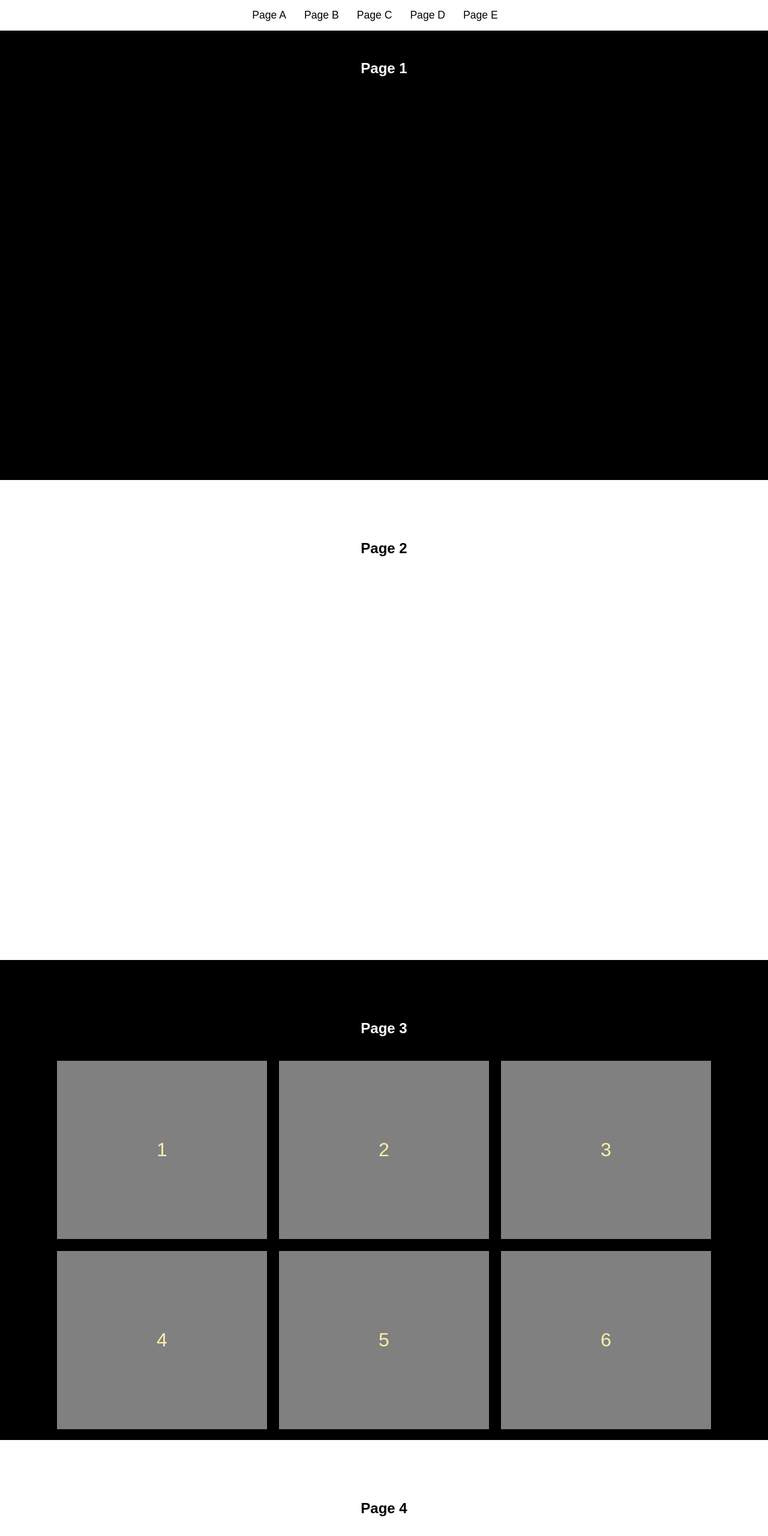
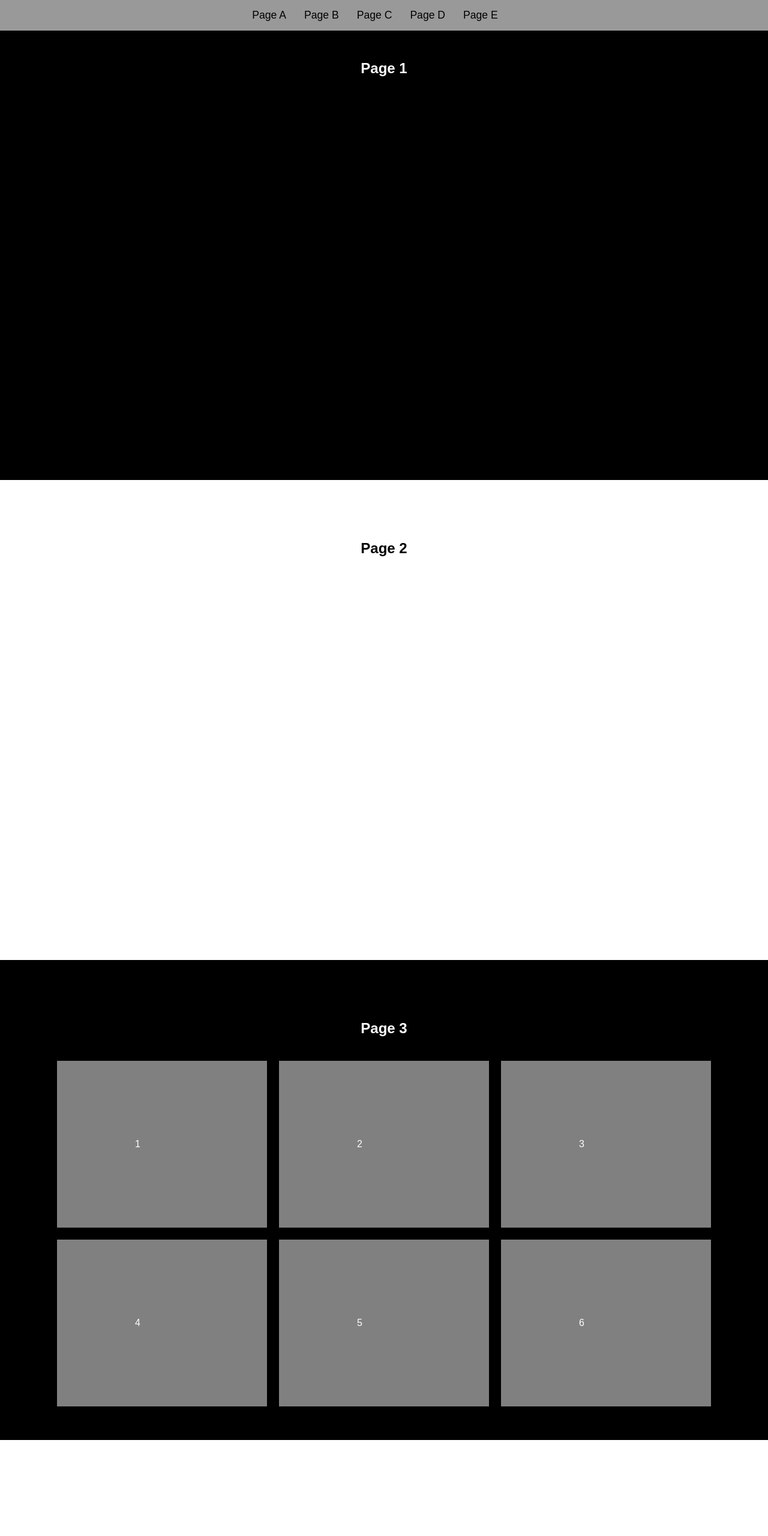
Before and after one commit to bethanyann/single_page_portfolio, a plain HTML site: page index.html in a window 1280 px wide. Shown: the top 2560 px of the page at 60% size. Drawn offline with Linux system fonts and the light colour scheme.

Commit message:
tiny changes

```diff
--- a/index.html
+++ b/index.html
@@ -39,7 +39,7 @@
 	</section>
 
 	<section id="pageD" class="page_section">
-		<h1>Page 4</h1>
+		<h1></h1>
 		<div class="flex-container2">
 			<div class="item2">1</div>
 	        <div class="item2">2</div>
--- a/styles.css
+++ b/styles.css
@@ -27,6 +27,7 @@ nav{
 	z-index:1;
 	margin-top:0px;
 	background-color: white;
+	opacity: .6;
 	padding: 15px;
 }
 
@@ -87,18 +88,18 @@ h1 {
 	margin: 10px;
 	background-color: gray;
 }
-.grid-container > div {
-  display: flex;
+/*  display: flex;
   justify-content: center;
   align-items: center;
   font-size: 2em;
   color: #ffeead;
   background-color: gray;
-}
+}*/
 
 .flex-container2{
-	height: 500px;
+	height: 650px;
 	display: flex;
+	/*flex: 1 1 700px;*/
 	flex-direction: row;
 	justify-content: center;
 	align-items: center; /* this isnt going to work really bc the parent div height is weird.
```
